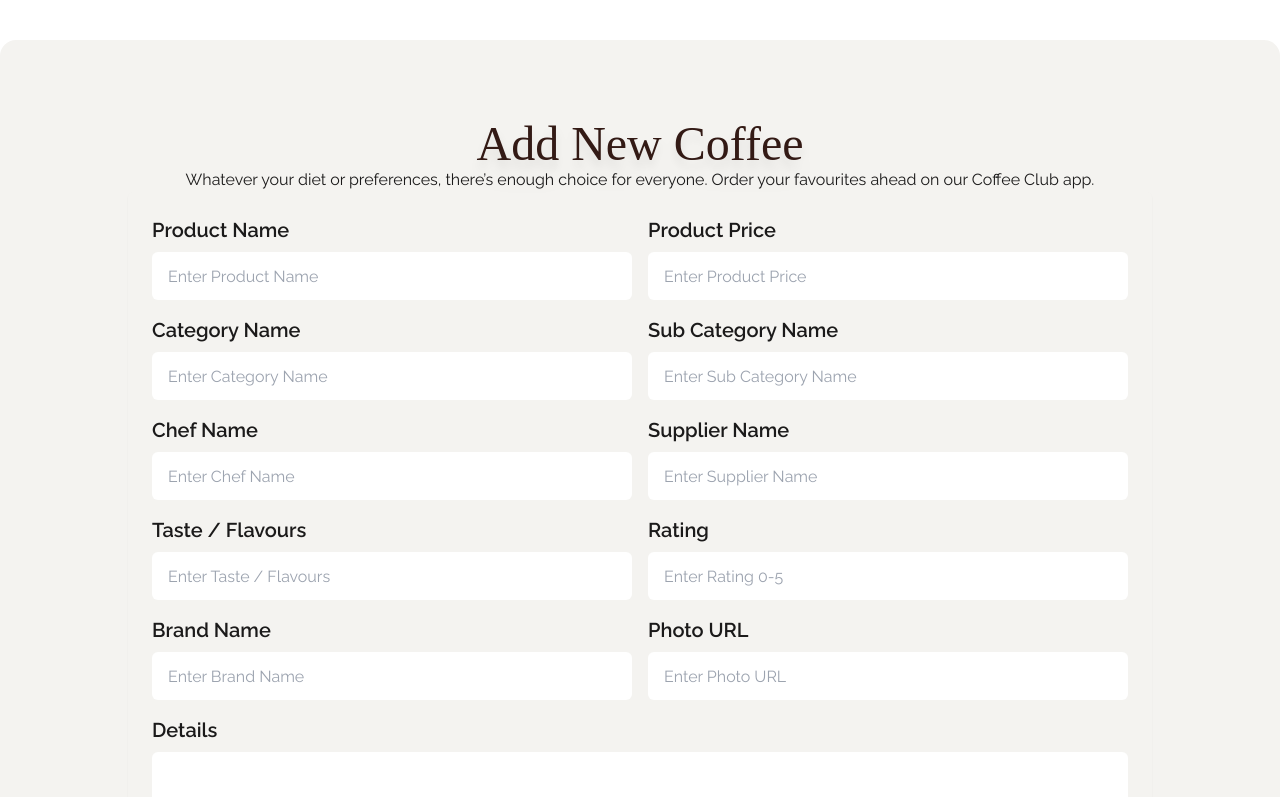
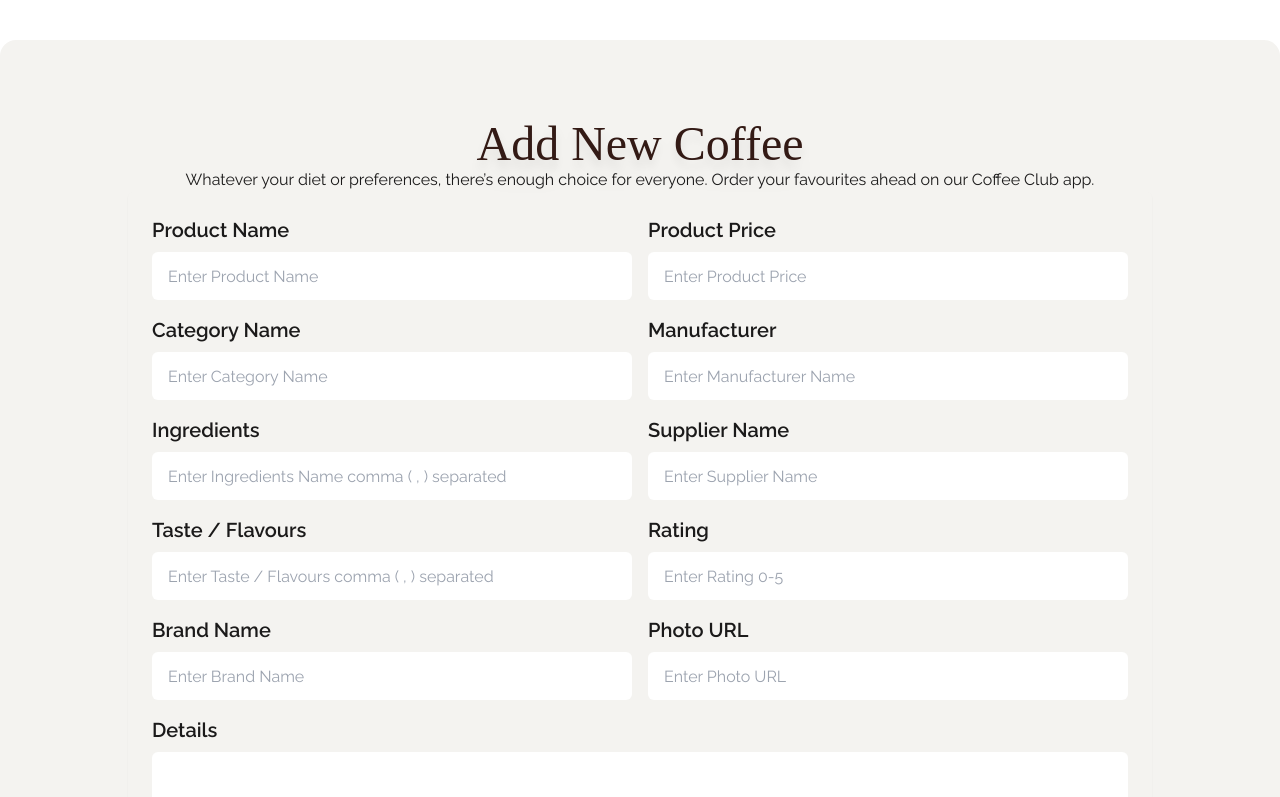
Before and after one commit to mdnumanahmed/ns-coffee-cafe-client, a React (Vite) app: page /add-product in a window 1280 px wide. Shown: the part 508-1305 px from the top of the page. Built offline with nearby package versions, Linux system fonts and the light colour scheme; no server answers; a web font is replaced by a local one.

Commit message:
Add Product functionality implemented

```diff
--- a/src/pages/AddProduct.jsx
+++ b/src/pages/AddProduct.jsx
@@ -1,4 +1,57 @@
+import Swal from "sweetalert2";
+
 const AddProduct = () => {
+  const handleAddProduct = (e) => {
+    e.preventDefault();
+    const form = new FormData(e.currentTarget);
+    const name = form.get("name");
+    const price = form.get("price");
+    const category = form.get("category");
+    const manufacturer = form.get("manufacturer");
+    const ingredients = form.get("ingredients");
+    const supplier = form.get("supplier");
+    const flavours = form.get("flavours");
+    const rating = form.get("rating");
+    const brand = form.get("brand");
+    const photo = form.get("photo");
+    const details = form.get("details");
+
+    const product = {
+      name,
+      price,
+      category,
+      manufacturer,
+      ingredients,
+      supplier,
+      flavours,
+      rating,
+      brand,
+      photo,
+      details,
+    };
+
+    fetch("http://localhost:5000/products", {
+      method: "POST",
+      headers: {
+        "content-type": "application/json",
+      },
+      body: JSON.stringify(product),
+    })
+      .then((res) => res.json())
+      .then((data) => {
+        if (data.insertedId) {
+          Swal.fire({
+            position: "center",
+            icon: "success",
+            title: "Product added successfully",
+            showConfirmButton: false,
+            timer: 2500,
+          });
+        }
+      });
+
+    console.log(product);
+  };
   return (
     <>
       <section className="container mx-auto px-32 py-20 my-28 rounded-2xl bg-[#F4F3F0] text-[#1B1A1A]">
@@ -9,19 +62,19 @@ const AddProduct = () => {
             everyone. Order your favourites ahead on our Coffee Club app.
           </p>
         </div>
-        <form className="flex flex-col space-y-12">
+        <form onSubmit={handleAddProduct} className="flex flex-col space-y-12">
           <fieldset className="p-6 rounded-md shadow-sm">
             <div className="grid grid-cols-6 gap-4">
               <div className="col-span-full sm:col-span-3 space-y-2">
                 <label
-                  htmlFor="product_name"
+                  htmlFor="name"
                   className="text-xl font-semibold text-[#1B1A1A]"
                 >
                   Product Name
                 </label>
                 <input
-                  id="product_name"
-                  name="product_name"
+                  id="name"
+                  name="name"
                   type="text"
                   placeholder="Enter Product Name"
                   className="w-full rounded-md h-12 p-4 focus:ring focus:ring-opacity-75 text-gray-900 border-gray-700 focus:ring-red-400"
@@ -59,31 +112,31 @@ const AddProduct = () => {
               </div>
               <div className="col-span-full sm:col-span-3 space-y-2">
                 <label
-                  htmlFor="sub_category"
+                  htmlFor="manufacturer"
                   className="text-xl font-semibold text-[#1B1A1A]"
                 >
-                  Sub Category Name
+                  Manufacturer
                 </label>
                 <input
-                  id="sub_category"
-                  name="sub_category"
+                  id="manufacturer"
+                  name="manufacturer"
                   type="text"
-                  placeholder="Enter Sub Category Name"
+                  placeholder="Enter Manufacturer Name"
                   className="w-full h-12 p-4 rounded-md focus:ring focus:ring-opacity-75 text-gray-900 border-gray-700 focus:ring-red-400"
                 />
               </div>
               <div className="col-span-full sm:col-span-3 space-y-2">
                 <label
-                  htmlFor="chef"
+                  htmlFor="ingredients"
                   className="text-xl font-semibold text-[#1B1A1A]"
                 >
-                  Chef Name
+                  Ingredients
                 </label>
                 <input
-                  id="chef"
-                  name="chef"
+                  id="ingredients"
+                  name="ingredients"
                   type="text"
-                  placeholder="Enter Chef Name"
+                  placeholder="Enter Ingredients Name comma ( , ) separated"
                   className="w-full rounded-md h-12 p-4 focus:ring focus:ring-opacity-75 text-gray-900 border-gray-700 focus:ring-red-400"
                 />
               </div>
@@ -104,16 +157,16 @@ const AddProduct = () => {
               </div>
               <div className="col-span-full sm:col-span-3 space-y-2">
                 <label
-                  htmlFor="taste"
+                  htmlFor="flavours"
                   className="text-xl font-semibold text-[#1B1A1A]"
                 >
                   Taste / Flavours
                 </label>
                 <input
-                  id="taste"
-                  name="taste"
+                  id="flavours"
+                  name="flavours"
                   type="text"
-                  placeholder="Enter Taste / Flavours"
+                  placeholder="Enter Taste / Flavours comma ( , ) separated"
                   className="w-full rounded-md h-12 p-4 focus:ring focus:ring-opacity-75 text-gray-900 border-gray-700 focus:ring-red-400"
                 />
               </div>
```
